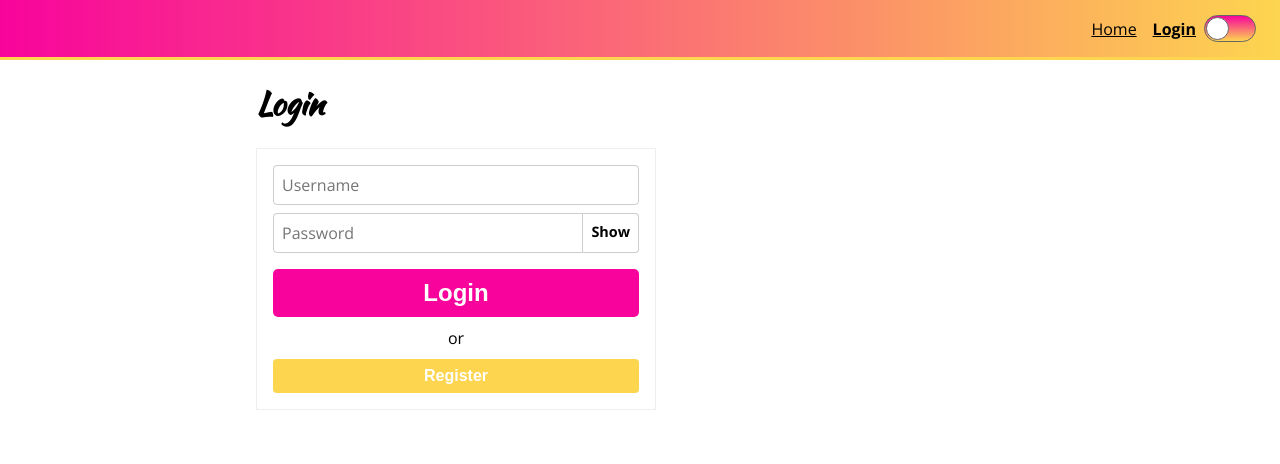
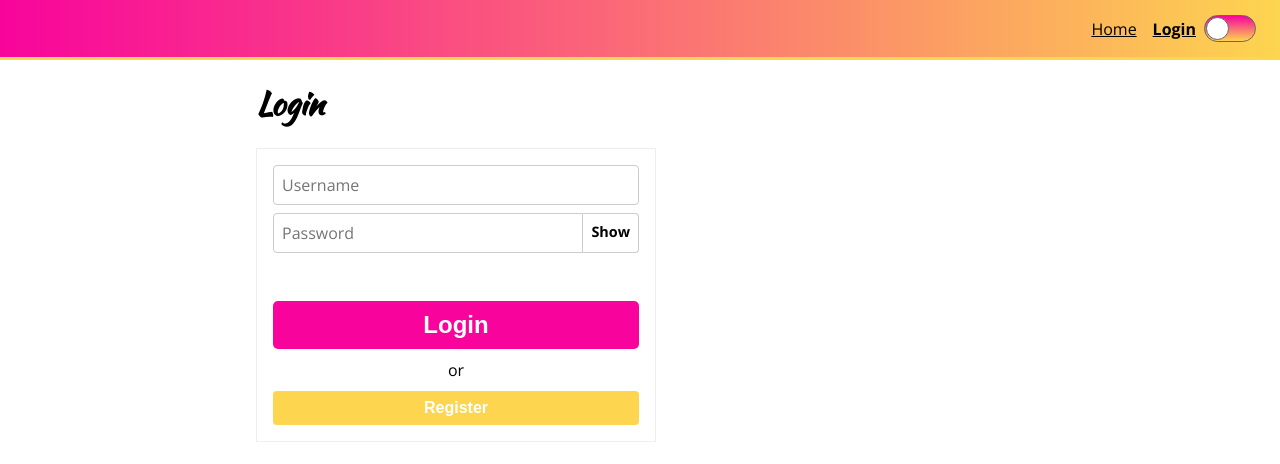
Before and after one commit to martin-luo/React-Styled-Components, a React (Create React App) app: page /login in a window 1280 px wide. Shown: the top 464 px of the page. Built offline with nearby package versions, Linux system fonts and the light colour scheme.

Commit message:
reference a styled component in another styled component

```diff
--- a/src/components/pages/Login.js
+++ b/src/components/pages/Login.js
@@ -14,6 +14,10 @@ const Form = styled.form`
   .alt-text {
     text-align: center;
     margin: 10px 0;
+  }
+
+  > ${Button}:first-of-type {
+    margin-top: 40px;
   }
 `;
 
```
